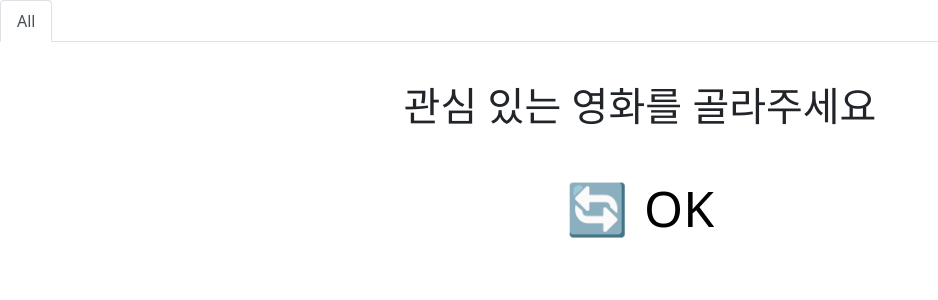
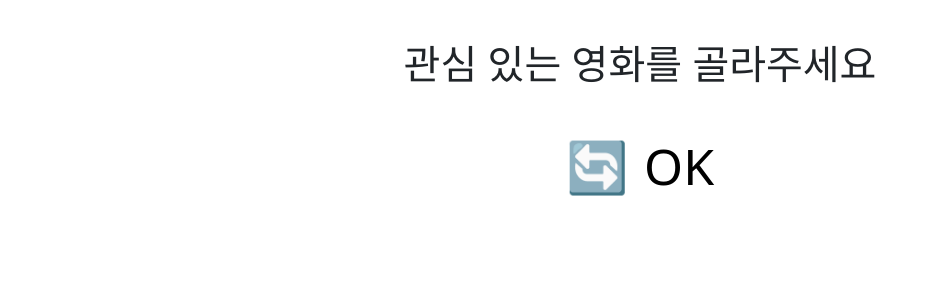
Before and after one commit to GyeongSuKim1/Watch-a-movie-N.11-Django, a Django app: page /refresh/ in a window 1280 px wide. Shown: the part 56-356 px from the top of the page, without its empty margins (0-938 px from the left). Run offline with Django 4.2, Linux system fonts and the light colour scheme; data that the repository does not hold is empty; parts of the project's set-up code (start-up, migrations or seed data) failed here and were passed over; some libraries are stand-ins or nearby versions.

Commit message:
Docs : 불필요한 상단 카테고리바 제거

```diff
--- a/templates/recommend/taste.html
+++ b/templates/recommend/taste.html
@@ -2,16 +2,6 @@
 
 
 {% block content %}
-	<ul class="nav nav-tabs">
-		<li class="nav-item">
-			<a class="nav-link active" id="all" href="http://127.0.0.1:8000/">All</a>
-		</li>
-		{% for tag in tag_all %}
-			<li class="nav-item">
-				<a class="nav-link" id="{{ tag.id }}" href="/tag/{{ tag }}/">{{ tag }}</a>
-			</li>
-		{% endfor %}
-	</ul>
 	<h1 class="title">관심 있는 영화를 골라주세요</h1>
 	{% if error %}
 		<h1 class="title">영화를 선택해 주세요.</h1>
@@ -102,19 +92,3 @@
         box-shadow: 0px 0px 0px 8px rgba(255,0,0,0.7);
 	}
 {% endblock %}
-
-{% block script %}
-    var aTags = document.getElementById('{{ tag.id }}')
-    var tag = aTags.innerText
-
-    var all = document.getElementById('all')
-
-    var searchText = "{{ tag }}";
-
-    if (tag == searchText) {
-        aTags.classList.toggle('active')
-        all.classList.toggle('active')
-    } else {
-        all.classList.toggle('active')
-    }
-{% endblock %}
```
